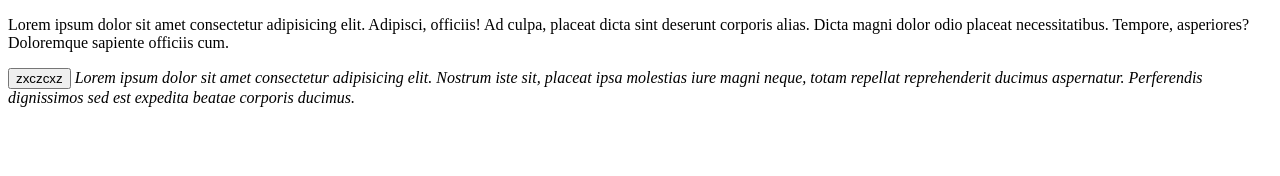
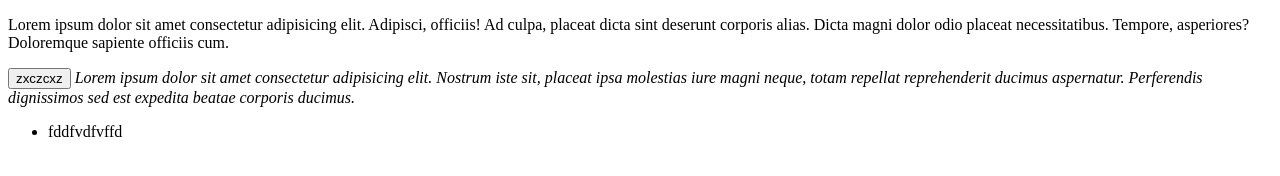
Before and after one commit to SLashikkk/test-repo, a plain HTML site: page index.html in a window 1280 px wide. Drawn offline with Linux system fonts and the light colour scheme.

Commit message:
aasdasdakkkkkvvvvvkkk

```diff
--- a/index.html
+++ b/index.html
@@ -9,5 +9,10 @@
   <p>Lorem ipsum dolor sit amet consectetur adipisicing elit. Adipisci, officiis! Ad culpa, placeat dicta sint deserunt corporis alias. Dicta magni dolor odio placeat necessitatibus. Tempore, asperiores? Doloremque sapiente officiis cum.</p>
 <button>zxczcxz</button>
 <em>Lorem ipsum dolor sit amet consectetur adipisicing elit. Nostrum iste sit, placeat ipsa molestias iure magni neque, totam repellat reprehenderit ducimus aspernatur. Perferendis dignissimos sed est expedita beatae corporis ducimus.</em>
+<ul>
+  <li>
+fddfvdfvffd
+  </li>
+</ul>
 </body>
 </html>
```
